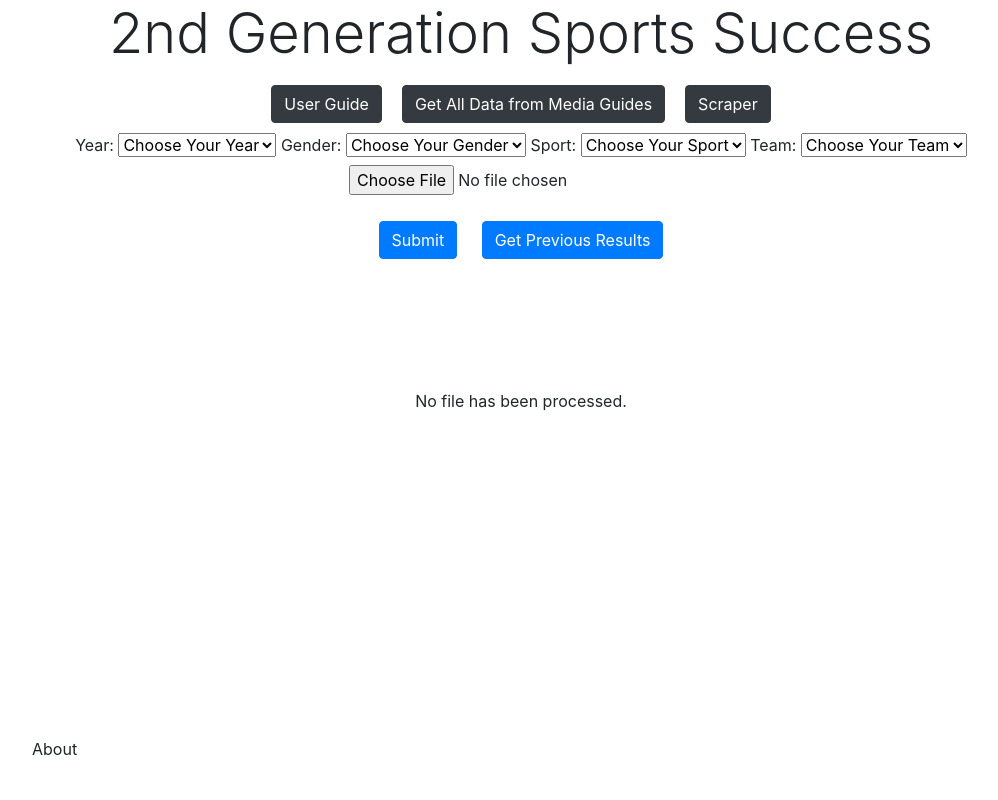
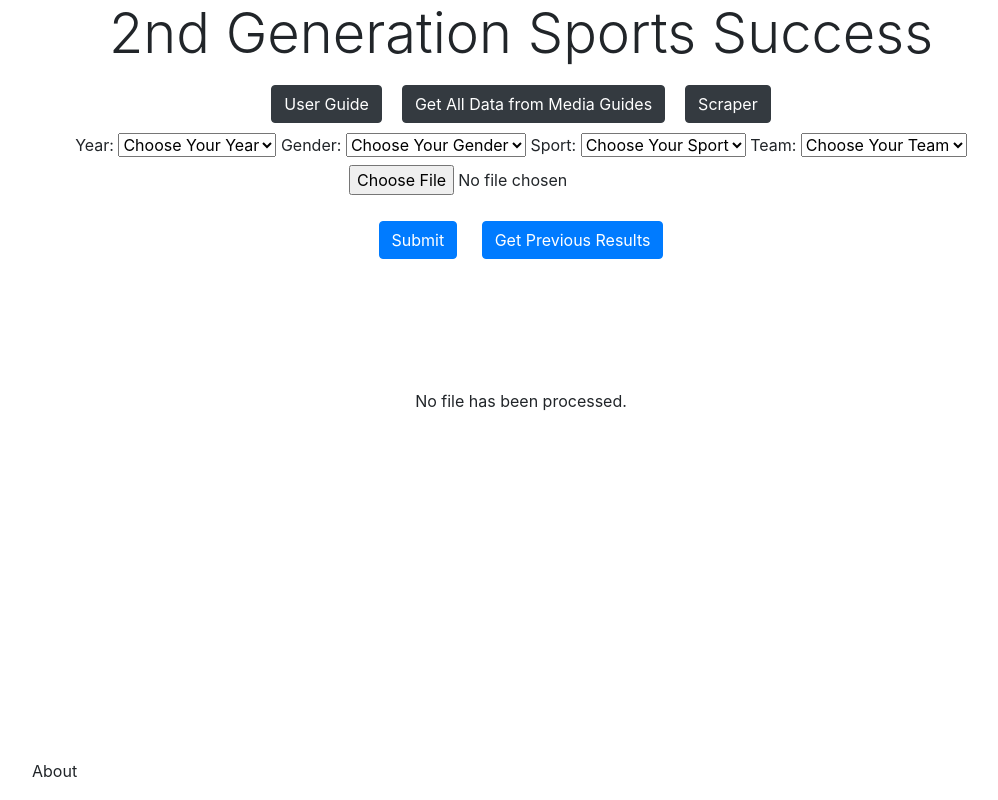
Before and after one commit to jchen706/2ndGenSports, a Flask app: page / in a window 1280 px wide. Shown: the whole page, without its empty margins (119-1117 px from the left). Run offline with Flask 2, Linux system fonts and the light colour scheme; some libraries are stand-ins or nearby versions.

Commit message:
home fixed footer

```diff
--- a/templates/home.html
+++ b/templates/home.html
@@ -673,6 +673,9 @@
       border-color: black;
       background-color: black;
     }
+
+    body { padding-bottom: 60px; }
+
   </style>
 
 
@@ -681,9 +684,9 @@
 
 </head>
 
-<body>
+<body style="height: 100%;">
 
-  <div class="container-fluid" style="height: 90vh;">
+  <div class="container-fluid" style="height: 90%;">
     <div class="justify-content-center row" align='center'>
       <h1 class="display-4">2nd Generation Sports Success</h1>
       <p></p>
@@ -964,12 +967,25 @@
         }
       }
     </script>
+     <footer>
+      <div class="footer" style="margin-left: 10vw;">
+        <h7 type="button" class="userBtn footer-btn btn btn-white" data-toggle="modal" data-target="#aboutModal" >About</h7>
+      </div>
+
+     </footer>
 
     {% else %}
 
     <p id="f" align="center">
       No file has been processed.
     </p>
+
+    <footer>
+      <div class="footer fixed-bottom" style="margin-left: 10vw;">
+        <h7 type="button" class="userBtn footer-btn btn btn-white" data-toggle="modal" data-target="#aboutModal" >About</h7>
+      </div>
+
+     </footer>
 
     {% endif %}
 
@@ -983,9 +999,7 @@
   </div>
 
 
-  <div class="footer-copyright" style="margin-left: 10vw;">
-    <h7 type="button" class="userBtn footer-btn btn btn-white" data-toggle="modal" data-target="#aboutModal" >About</h7>
-  </div>
+
 
 
 
```
